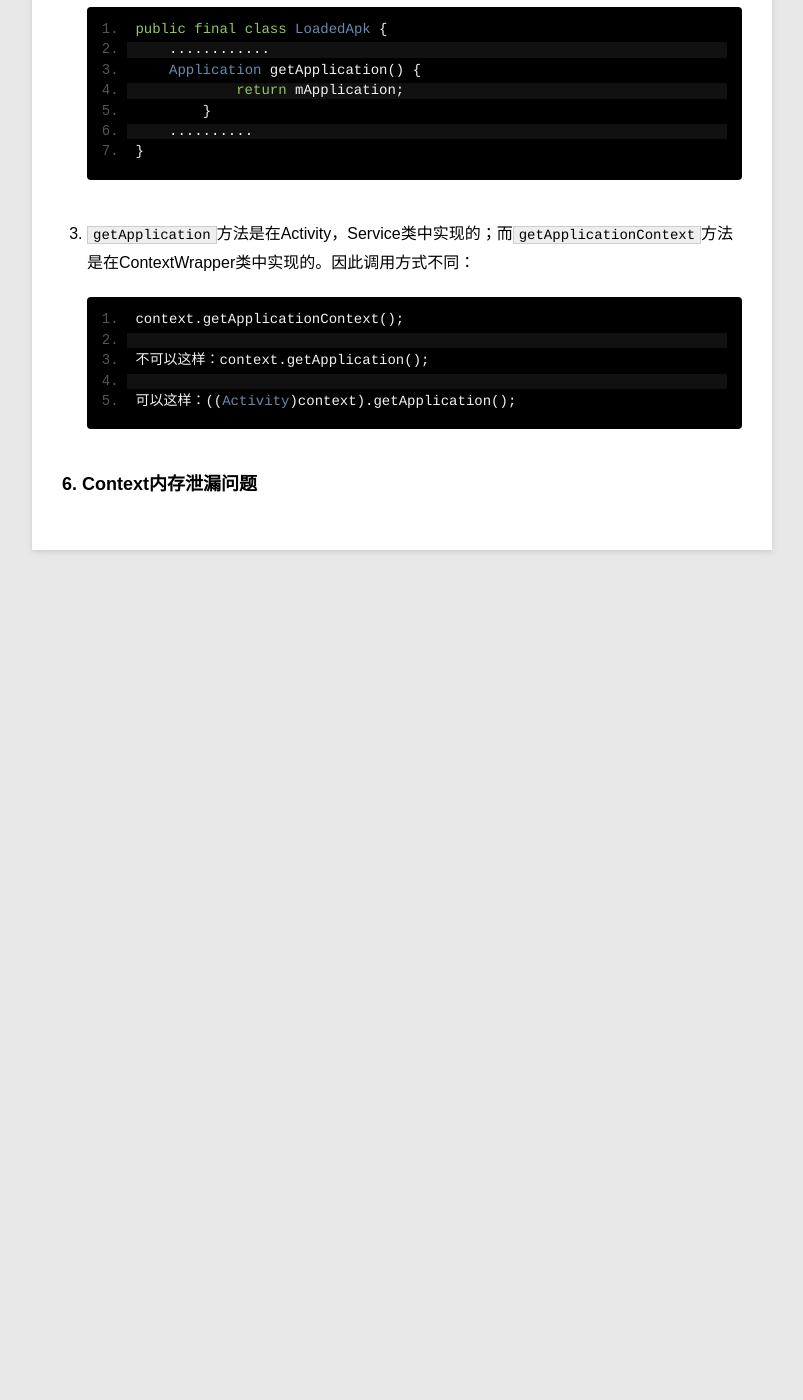
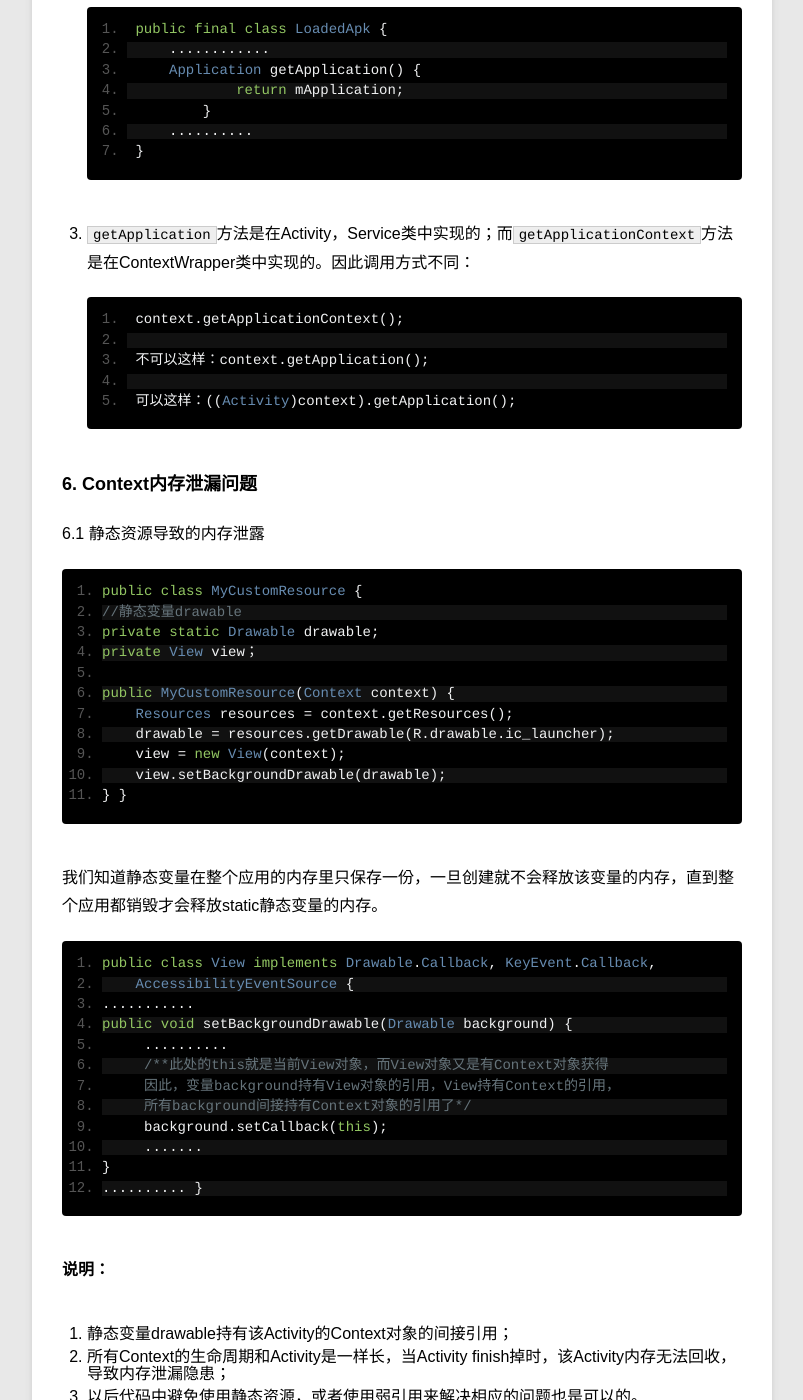
Before and after one commit to zuoqx/zuoqx.github.com, a Jekyll site: the page built from _posts/blog/2016-04-18-Android Context是什么.md, in a window 1280 px wide and 1400 px high, scrolled down 14224 px. Shown: the whole window, without its empty margins (78-881 px from the left). Built offline with Jekyll 4.4.1, drawn with Linux system fonts in a browser that asks for light colours; comment, search, counter and statistics services are not loaded; before the commit the page ends 14854 px from its top, so only the background shows below that; some of the changed text lies outside the part shown.

Commit message:
update file

```diff
--- a/_posts/blog/2016-04-18-Android Context是什么.md
+++ b/_posts/blog/2016-04-18-Android Context是什么.md
@@ -604,3 +604,85 @@
         可以这样：((Activity)context).getApplication();
 
 ### 6. Context内存泄漏问题
+
+6.1 静态资源导致的内存泄露
+
+    public class MyCustomResource {
+    //静态变量drawable
+    private static Drawable drawable;
+    private View view；
+
+    public MyCustomResource(Context context) {
+        Resources resources = context.getResources();
+        drawable = resources.getDrawable(R.drawable.ic_launcher);
+        view = new View(context);
+        view.setBackgroundDrawable(drawable);
+    }
+}
+
+我们知道静态变量在整个应用的内存里只保存一份，一旦创建就不会释放该变量的内存，直到整个应用都销毁才会释放static静态变量的内存。
+
+    public class View implements Drawable.Callback, KeyEvent.Callback,
+        AccessibilityEventSource {
+    ...........
+    public void setBackgroundDrawable(Drawable background) {
+         ..........
+         /**此处的this就是当前View对象，而View对象又是有Context对象获得
+         因此，变量background持有View对象的引用，View持有Context的引用，
+         所有background间接持有Context对象的引用了*/
+         background.setCallback(this);
+         .......
+    }
+    ..........
+}
+
+**说明：**
+
+1. 静态变量drawable持有该Activity的Context对象的间接引用；
+2. 所有Context的生命周期和Activity是一样长，当Activity finish掉时，该Activity内存无法回收，导致内存泄漏隐患；
+3. 以后代码中避免使用静态资源，或者使用弱引用来解决相应的问题也是可以的。
+
+6.2 单例模式导致内存泄漏
+
+    public class CustomManager {
+    private static CustomManager sInstance;
+    public static CustomManager getInstance(Context context) {
+        if (sInstance == null) {
+            sInstance = new CustomManager(context);
+        }
+        return sInstance;
+    }
+
+    private Context mContext;
+    private CustomManager(Context context) {
+        mContext = context;
+    }
+}
+
+说明：
+
+1. 单例模式使用的是静态类的方式，让该对象在整个应用的内存中保持一份该对象，从而减少对多次创建对象带来的资源浪费；
+2. 创建该单例的时候使用了生命周期端的Context对象的引用，如果是在Activity中创建以上单例的话，单例的生命周期长于Activity，导致内存泄漏；
+3. 如果你是在Application中创建以上单例的话不会导致内存泄漏。因为Application的Context生命周期是整个应用，和单例的生命周期一样。
+
+        public class CustomManager {
+            private static CustomManager sInstance;
+            public static CustomManager getInstance(Context context) {
+                if (sInstance == null) {
+                    sInstance = new CustomManager(context.getApplicationContext());
+                }
+                return sInstance;
+            }
+
+            private Context mContext;
+            private CustomManager(Context context) {
+                mContext = context;
+            }
+        }
+
+### 7. `Context`总结
+
+1. Context是“运行上下文环境”，从代码角度看Application，Service，Activity都是Context；
+2. 所以Context都是在ActivityThread里创建的，都会关联一个ContextImpl对象，并且保存一个它们的引用；
+3. 尽量少用Context对象去获取静态变量，静态方法，以及单例对象。以免导致内存泄漏；
+4. 在创建与UI相关的地方，比如创建一个Dialog，或者在代码中创建一个TextView，都用Activity的Context去创建。
```
